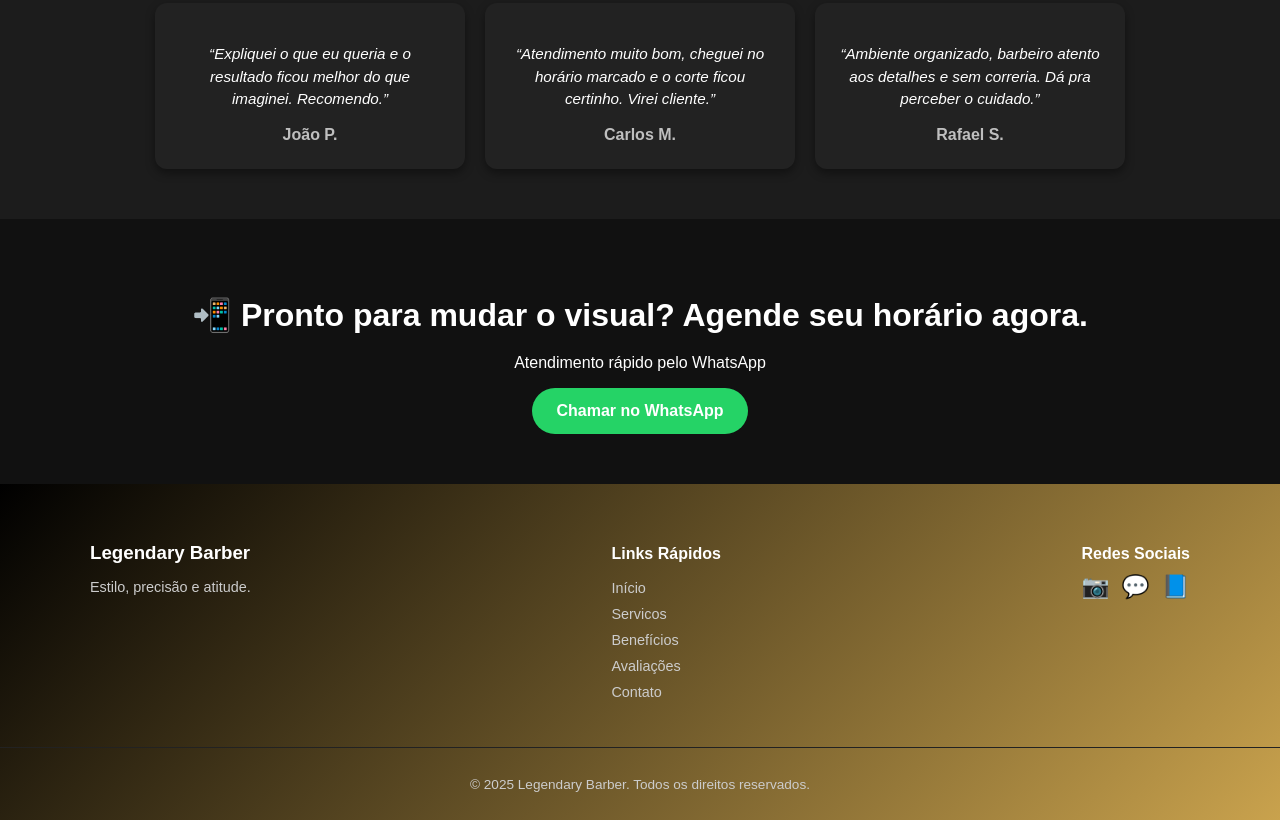
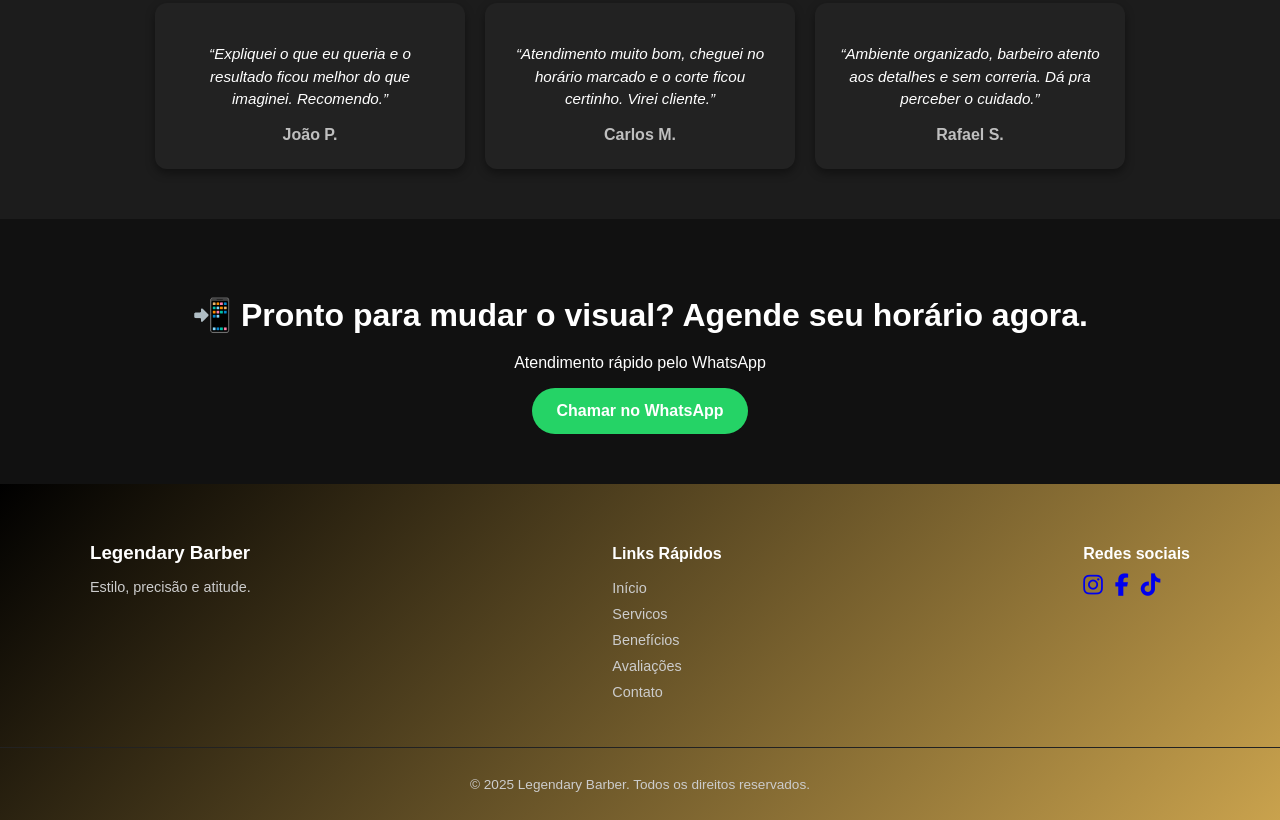
Before and after one commit to Renatopv08/Landing-Barbearia-Basica, a plain HTML site: page index.html in a window 1280 px wide. Shown: the part 3268-4088 px from the top of the page. Drawn offline with Linux system fonts and the light colour scheme.

Commit message:
Atualizar o index.html

```diff
--- a/index.html
+++ b/index.html
@@ -179,14 +179,23 @@ Agende seu horário agora.</h2>
       </ul>
     </div>
 
-    <div class="footer-social">
-      <h4>Redes Sociais</h4>
-      <div class="social-icons">
-        <a href="#" aria-label="Instagram">📷</a>
-        <a href="#" aria-label="WhatsApp">💬</a>
-        <a href="#" aria-label="Facebook">📘</a>
-      </div>
-    </div>
+<div class="footer-social">
+  <h4>Redes sociais</h4>
+
+  <div class="social-icons">
+    <a href="https://www.instagram.com/primor.ink?igsh=NjhxNGFydWMxNHZ4" aria-label="Instagram">
+      <i class="fa-brands fa-instagram"></i>
+    </a>
+
+    <a href="https://www.facebook.com/share/1D2c48HtRu/" aria-label="Facebook">
+      <i class="fa-brands fa-facebook-f"></i>
+    </a>
+
+    <a href="https://www.tiktok.com/@primor.inc?_r=1&_t=ZS-92fAQtgjIet" aria-label="TikTok">
+      <i class="fa-brands fa-tiktok"></i>
+    </a>
+  </div>
+</div>
 
   </div>
 
```
